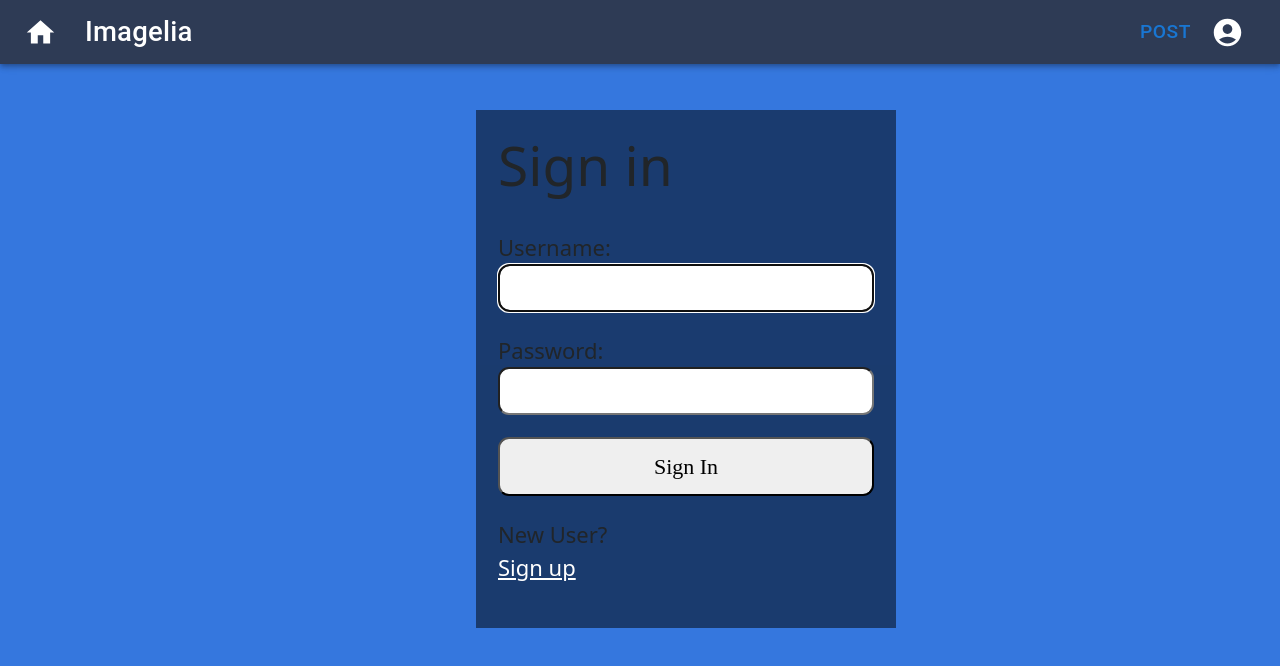
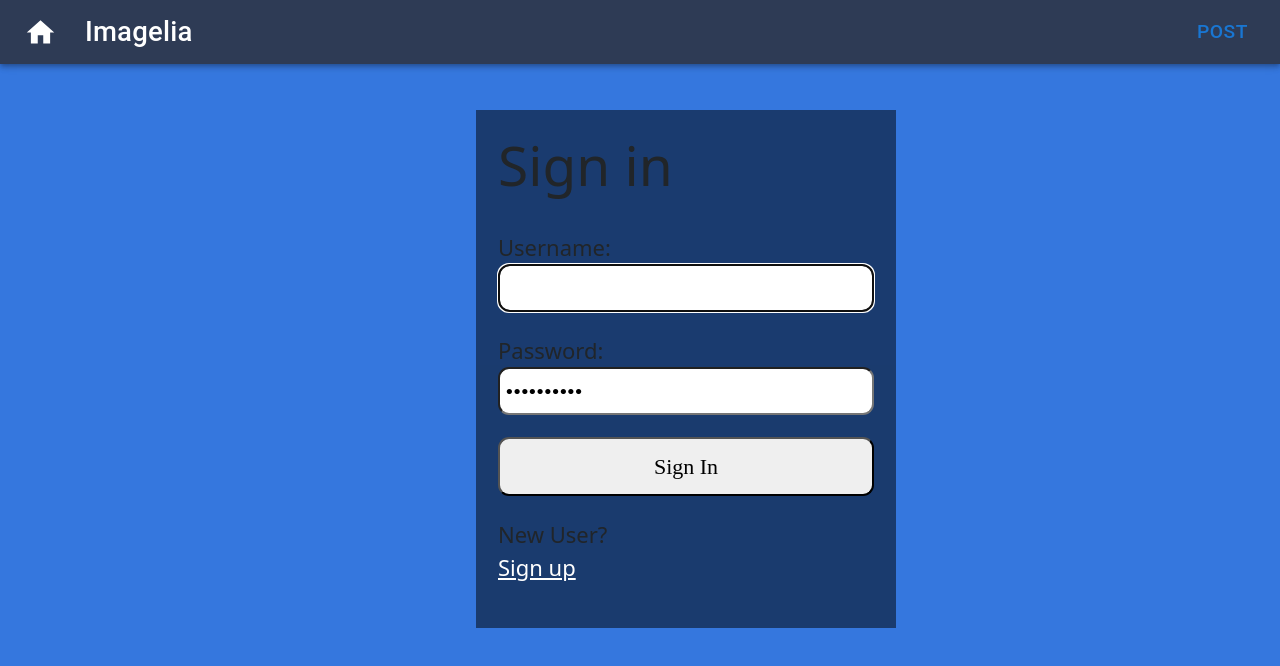
Before and after one commit to UCR-CS110/final-project-imagelia, a React (Create React App) app in the folder client/: page / in a window 1280 px wide. Shown: the top 666 px of the page. Built offline with nearby package versions, Linux system fonts and the light colour scheme.

Commit message:
some warning fixes

```diff
--- a/client/src/components/home.js
+++ b/client/src/components/home.js
@@ -2,7 +2,7 @@ import React, { useEffect, useState } from 'react';
 import ImageList from '@mui/material/ImageList';
 import ImageListItem from '@mui/material/ImageListItem';
 import ImageListItemBar from '@mui/material/ImageListItemBar';
-import ListSubheader from '@mui/material/ListSubheader';
+// import ListSubheader from '@mui/material/ListSubheader';
 import IconButton from '@mui/material/IconButton';
 import AddCommentIcon from '@mui/icons-material/AddComment';
 import "bootstrap/dist/css/bootstrap.min.css";
--- a/client/src/components/login.js
+++ b/client/src/components/login.js
@@ -1,17 +1,17 @@
-import React, { useRef, useState, useEffect, useContext} from "react";
-import AuthContext from "../context/AuthProvider";
+import React, { useRef, useState, useEffect} from "react";
+// import AuthContext from "../context/AuthProvider";
 import axios from "../api/axios";
 import Cookies from 'js-cookie';
 
 const LOGIN_URL = 'http://localhost:8080/users/login';
 
 const Login = () => {
-    const { setAuth } = useContext(AuthContext);
+    // const { setAuth } = useContext(AuthContext);
     const userRef = useRef();
     const errRef = useRef();
 
     const[user, setUser] = useState('');
-    const[pwd, setPwd] = useState('');
+    const[pwd, setPwd] = useState('Password1!');
     const[errMsg, setErrMsg] = useState('');
     const[success, setSuccess] = useState(false);
 
@@ -37,19 +37,21 @@ const Login = () => {
                 // localStorage.set( "name", "test" );
                 // localStorage.getItem( "" )
                 Cookies.set('name', 'user', {expires: 1});
+                const accessToken = response.data.payload.session;
+                Cookies.set( 'token', accessToken, {expires: 1} );
 
-                const accessToken = response.data.accessToken;
-                setAuth({user, pwd, accessToken})
-
+                // setAuth({user, pwd, accessToken})
+                setSuccess(true);
             }
             else {
                 //TODO error you no exist yo!
                 setErrMsg('Does not exist');
+                setSuccess(false);
             }
 
             setUser('');
             setPwd('');
-            setSuccess(true);
+
         } catch (err){
             if(!err.response){
                 setErrMsg('No server response')
--- a/client/src/components/navbar.js
+++ b/client/src/components/navbar.js
@@ -5,15 +5,15 @@ import Toolbar from '@mui/material/Toolbar';
 import Typography from '@mui/material/Typography';
 import IconButton from '@mui/material/IconButton';
 import AccountCircle from '@mui/icons-material/AccountCircle';
-import MenuItem from '@mui/material/MenuItem';
+// import MenuItem from '@mui/material/MenuItem';
 import Button from '@mui/material/Button';
-import Menu from '@mui/material/Menu';
+// import Menu from '@mui/material/Menu';
 import HomeIcon from '@mui/icons-material/Home';
 
 
 export default function MenuAppBar() {
-  const [auth, setAuth] = React.useState(true);
-  const [anchorEl, setAnchorEl] = React.useState(null);
+//   const [auth, setAuth] = React.useState(true);
+//   const [anchorEl, setAnchorEl] = React.useState(null);
 
   return (
     <Box sx={{ flexGrow: 1 }}>
@@ -33,7 +33,7 @@ export default function MenuAppBar() {
             Imagelia
           </Typography>
           <Button href="/post">Post</Button>
-          {auth && (
+          {/* {auth && (
             <div>
               <IconButton
                 size="large"
@@ -46,7 +46,7 @@ export default function MenuAppBar() {
                 <AccountCircle />
               </IconButton>
             </div>
-          )}
+          )} */}
         </Toolbar>
       </AppBar>
     </Box>
--- a/client/src/components/post.js
+++ b/client/src/components/post.js
@@ -1,12 +1,12 @@
 import React, {useState} from "react";
-import Box from '@mui/material/Box';
+// import Box from '@mui/material/Box';
 import TextField from "@mui/material/TextField";
 import Card from "@mui/material/Card";
-import { CardActionArea, CardMedia, CardContent, Typography, Button, Input } from "@mui/material";
+import { CardActionArea, CardContent, Typography, Input } from "@mui/material";
 // import {  } from "@mui/material";
 // import {  } from "@mui/material";
 // import {  } from "@mui/material";
-import UploadFileIcon from "@mui/icons-material/UploadFile";
+// import UploadFileIcon from "@mui/icons-material/UploadFile";
 import IconButton from '@mui/material/IconButton';
 import ArrowUpwardIcon from '@mui/icons-material/ArrowUpward';
 import './post.css'
@@ -79,7 +79,7 @@ function Post() {
 
             <Card sx={{ maxWidth: 200 }}>
                 <CardActionArea>
-                    <img src={tempImage} width="200px"/>
+                    <img alt={title} src={tempImage} width="200px"/>
                 </CardActionArea>
                 <CardContent>
                     <Typography gutterBottom variant="span" component="span" >{title}</Typography>
```
